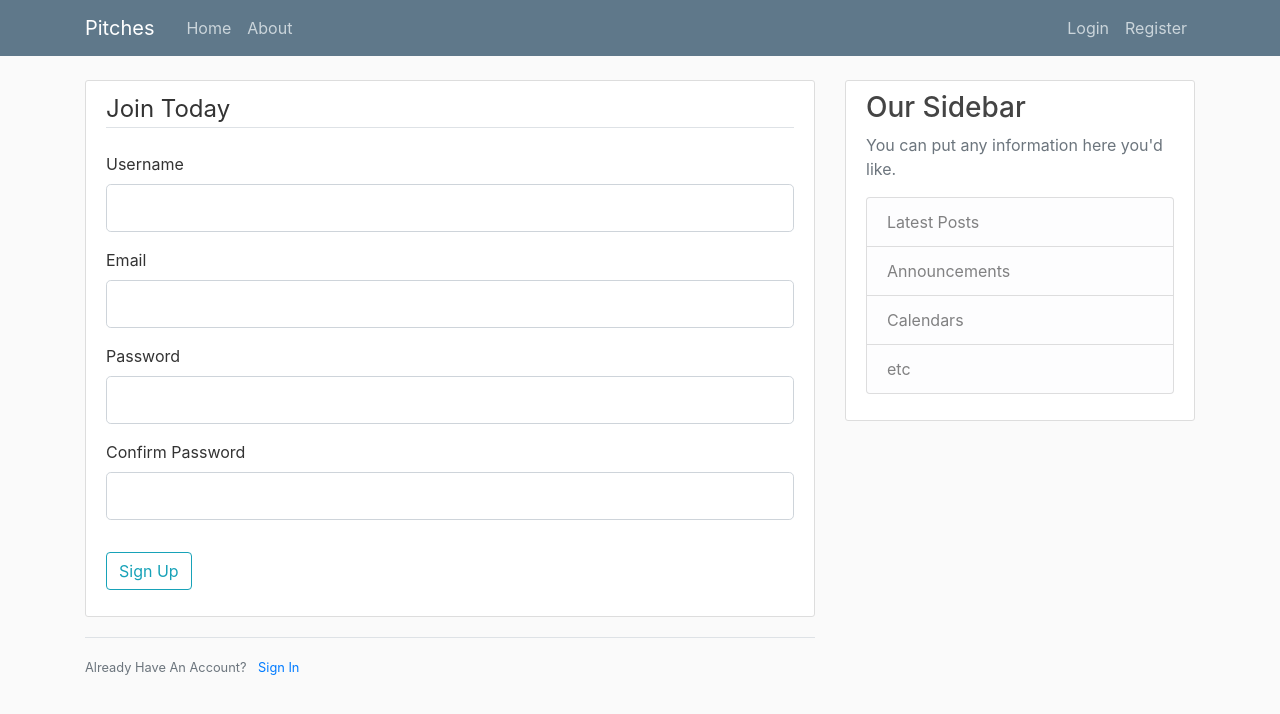
After one commit to vsidera/PitchApp, a Flask app: page /register in a window 1280 px wide. The commit adds this page. Shown: the top 714 px of the page. Run offline with Flask 2, Linux system fonts and the light colour scheme; some libraries are stand-ins or nearby versions.

Commit message:
add register and login forms

```diff
--- /dev/null
+++ b/app/forms.py
@@ -0,0 +1,22 @@
+from flask_wtf import FlaskForm
+from wtforms import StringField, PasswordField, SubmitField, BooleanField
+from wtforms.validators import DataRequired, Length, Email, EqualTo
+
+
+class RegistrationForm(FlaskForm):
+    username = StringField('Username',
+                           validators=[DataRequired(), Length(min=2, max=20)])
+    email = StringField('Email',
+                        validators=[DataRequired(), Email()])
+    password = PasswordField('Password', validators=[DataRequired()])
+    confirm_password = PasswordField('Confirm Password',
+                                     validators=[DataRequired(), EqualTo('password')])
+    submit = SubmitField('Sign Up')
+
+
+class LoginForm(FlaskForm):
+    email = StringField('Email',
+                        validators=[DataRequired(), Email()])
+    password = PasswordField('Password', validators=[DataRequired()])
+    remember = BooleanField('Remember Me')
+    submit = SubmitField('Login')
--- /dev/null
+++ b/app/static/main.css
@@ -0,0 +1,80 @@
+body {
+    background: #fafafa;
+    color: #333333;
+    margin-top: 5rem;
+  }
+
+  h1, h2, h3, h4, h5, h6 {
+    color: #444444;
+  }
+
+  .bg-steel {
+    background-color: #5f788a;
+  }
+
+  .site-header .navbar-nav .nav-link {
+    color: #cbd5db;
+  }
+
+  .site-header .navbar-nav .nav-link:hover {
+    color: #ffffff;
+  }
+
+  .site-header .navbar-nav .nav-link.active {
+    font-weight: 500;
+  }
+
+  .content-section {
+    background: #ffffff;
+    padding: 10px 20px;
+    border: 1px solid #dddddd;
+    border-radius: 3px;
+    margin-bottom: 20px;
+  }
+
+  .article-title {
+    color: #444444;
+  }
+
+  a.article-title:hover {
+    color: #428bca;
+    text-decoration: none;
+  }
+
+  .article-content {
+    white-space: pre-line;
+  }
+
+  .article-img {
+    height: 65px;
+    width: 65px;
+    margin-right: 16px;
+  }
+
+  .article-metadata {
+    padding-bottom: 1px;
+    margin-bottom: 4px;
+    border-bottom: 1px solid #e3e3e3
+  }
+
+  .article-metadata a:hover {
+    color: #333;
+    text-decoration: none;
+  }
+
+  .article-svg {
+    width: 25px;
+    height: 25px;
+    vertical-align: middle;
+  }
+
+  .account-img {
+    height: 125px;
+    width: 125px;
+    margin-right: 20px;
+    margin-bottom: 16px;
+  }
+
+  .account-heading {
+    font-size: 2.5rem;
+  }
--- /dev/null
+++ b/app/templates/layout.html
@@ -0,0 +1,69 @@
+<!DOCTYPE html>
+<html>
+<head>
+    <!-- Required meta tags -->
+    <meta charset="utf-8">
+    <meta name="viewport" content="width=device-width, initial-scale=1, shrink-to-fit=no">
+
+    <!-- Bootstrap CSS -->
+    <link rel="stylesheet" href="https://maxcdn.bootstrapcdn.com/bootstrap/4.0.0/css/bootstrap.min.css" integrity="sha384-Gn5384xqQ1aoWXA+058RXPxPg6fy4IWvTNh0E263XmFcJlSAwiGgFAW/dAiS6JXm" crossorigin="anonymous">
+
+    <link rel="stylesheet" type="text/css" href="{{ url_for('static', filename='main.css') }}">
+
+    {% if title %}
+        <title>Flask Blog - {{ title }}</title>
+    {% else %}
+        <title>Flask Blog</title>
+    {% endif %}
+</head>
+<body>
+    <header class="site-header">
+      <nav class="navbar navbar-expand-md navbar-dark bg-steel fixed-top">
+        <div class="container">
+          <a class="navbar-brand mr-4" href="/">Pitches</a>
+          <button class="navbar-toggler" type="button" data-toggle="collapse" data-target="#navbarToggle" aria-controls="navbarToggle" aria-expanded="false" aria-label="Toggle navigation">
+            <span class="navbar-toggler-icon"></span>
+          </button>
+          <div class="collapse navbar-collapse" id="navbarToggle">
+            <div class="navbar-nav mr-auto">
+              <a class="nav-item nav-link" href="/">Home</a>
+              <a class="nav-item nav-link" href="/about">About</a>
+            </div>
+            <!-- Navbar Right Side -->
+            <div class="navbar-nav">
+              <a class="nav-item nav-link" href="/login">Login</a>
+              <a class="nav-item nav-link" href="/register">Register</a>
+            </div>
+          </div>
+        </div>
+      </nav>
+    </header>
+    <main role="main" class="container">
+      <div class="row">
+        <div class="col-md-8">
+          {% block content %}{% endblock %}
+        </div>
+        <div class="col-md-4">
+          <div class="content-section">
+            <h3>Our Sidebar</h3>
+            <p class='text-muted'>You can put any information here you'd like.
+              <ul class="list-group">
+                <li class="list-group-item list-group-item-light">Latest Posts</li>
+                <li class="list-group-item list-group-item-light">Announcements</li>
+                <li class="list-group-item list-group-item-light">Calendars</li>
+                <li class="list-group-item list-group-item-light">etc</li>
+              </ul>
+            </p>
+          </div>
+        </div>
+      </div>
+    </main>
+
+
+    <!-- Optional JavaScript -->
+    <!-- jQuery first, then Popper.js, then Bootstrap JS -->
+    <script src="https://code.jquery.com/jquery-3.2.1.slim.min.js" integrity="sha384-KJ3o2DKtIkvYIK3UENzmM7KCkRr/rE9/Qpg6aAZGJwFDMVNA/GpGFF93hXpG5KkN" crossorigin="anonymous"></script>
+    <script src="https://cdnjs.cloudflare.com/ajax/libs/popper.js/1.12.9/umd/popper.min.js" integrity="sha384-ApNbgh9B+Y1QKtv3Rn7W3mgPxhU9K/ScQsAP7hUibX39j7fakFPskvXusvfa0b4Q" crossorigin="anonymous"></script>
+    <script src="https://maxcdn.bootstrapcdn.com/bootstrap/4.0.0/js/bootstrap.min.js" integrity="sha384-JZR6Spejh4U02d8jOt6vLEHfe/JQGiRRSQQxSfFWpi1MquVdAyjUar5+76PVCmYl" crossorigin="anonymous"></script>
+</body>
+</html>
--- /dev/null
+++ b/app/templates/register.html
@@ -0,0 +1,72 @@
+{% extends "layout.html" %}
+{% block content %}
+    <div class="content-section">
+        <form method="POST" action="">
+            {{ form.hidden_tag() }}
+            <fieldset class="form-group">
+                <legend class="border-bottom mb-4">Join Today</legend>
+                <div class="form-group">
+                    {{ form.username.label(class="form-control-label") }}
+
+                    {% if form.username.errors %}
+                        {{ form.username(class="form-control form-control-lg is-invalid") }}
+                        <div class="invalid-feedback">
+                            {% for error in form.username.errors %}
+                                <span>{{ error }}</span>
+                            {% endfor %}
+                        </div>
+                    {% else %}
+                        {{ form.username(class="form-control form-control-lg") }}
+                    {% endif %}
+                </div>
+                <div class="form-group">
+                    {{ form.email.label(class="form-control-label") }}
+                    {% if form.email.errors %}
+                        {{ form.email(class="form-control form-control-lg is-invalid") }}
+                        <div class="invalid-feedback">
+                            {% for error in form.email.errors %}
+                                <span>{{ error }}</span>
+                            {% endfor %}
+                        </div>
+                    {% else %}
+                        {{ form.email(class="form-control form-control-lg") }}
+                    {% endif %}
+                </div>
+                <div class="form-group">
+                    {{ form.password.label(class="form-control-label") }}
+                    {% if form.password.errors %}
+                        {{ form.password(class="form-control form-control-lg is-invalid") }}
+                        <div class="invalid-feedback">
+                            {% for error in form.password.errors %}
+                                <span>{{ error }}</span>
+                            {% endfor %}
+                        </div>
+                    {% else %}
+                        {{ form.password(class="form-control form-control-lg") }}
+                    {% endif %}
+                </div>
+                <div class="form-group">
+                    {{ form.confirm_password.label(class="form-control-label") }}
+                    {% if form.confirm_password.errors %}
+                        {{ form.confirm_password(class="form-control form-control-lg is-invalid") }}
+                        <div class="invalid-feedback">
+                            {% for error in form.confirm_password.errors %}
+                                <span>{{ error }}</span>
+                            {% endfor %}
+                        </div>
+                    {% else %}
+                        {{ form.confirm_password(class="form-control form-control-lg") }}
+                    {% endif %}
+                </div>
+            </fieldset>
+            <div class="form-group">
+                {{ form.submit(class="btn btn-outline-info") }}
+            </div>
+        </form>
+    </div>
+    <div class="border-top pt-3">
+        <small class="text-muted">
+            Already Have An Account? <a class="ml-2" href="{{ url_for('login') }}">Sign In</a>
+        </small>
+    </div>
+{% endblock content %}
--- a/app/views.py
+++ b/app/views.py
@@ -1,11 +1,52 @@
-from flask import render_template
-from app import app
+from flask import Flask, render_template, url_for, flash, redirect
+from forms import RegistrationForm, LoginForm
 
-# Views
-@app.route('/')
-def index():
+app = Flask(__name__)
+app.config['SECRET_KEY'] = 'dfb72193ac171cba98e4c945f57359ca'
 
-    '''
-    View root page function that returns the index page and its data
-    '''
-    return render_template('home.html')
+posts = [
+    {
+        'author': 'Corey Schafer',
+        'title': 'Blog Post 1',
+        'content': 'First post content',
+        'date_posted': 'April 20, 2018'
+    },
+    {
+        'author': 'Jane Doe',
+        'title': 'Blog Post 2',
+        'content': 'Second post content',
+        'date_posted': 'April 21, 2018'
+    }
+]
+
+
+@app.route("/")
+@app.route("/home")
+def home():
+    return render_template('home.html', posts=posts)
+
+
+@app.route("/about")
+def about():
+    return render_template('about.html', title='About')
+
+
+@app.route("/register", methods=['GET', 'POST'])
+def register():
+    form = RegistrationForm()
+    if form.validate_on_submit():
+        flash(f'Account created for {form.username.data}!', 'success')
+        return redirect(url_for('home'))
+    return render_template('register.html', title='Register', form=form)
+
+
+@app.route("/login", methods=['GET', 'POST'])
+def login():
+    form = LoginForm()
+    if form.validate_on_submit():
+        if form.email.data == 'admin@blog.com' and form.password.data == 'password':
+            flash('You have been logged in!', 'success')
+            return redirect(url_for('home'))
+        else:
+            flash('Login Unsuccessful. Please check username and password', 'danger')
+    return render_template('login.html', title='Login', form=form)
```
Also changed, not shown: app/templates/home.html (+15 -1 lines), app/templates/login.html (added, +52 -0 lines).
